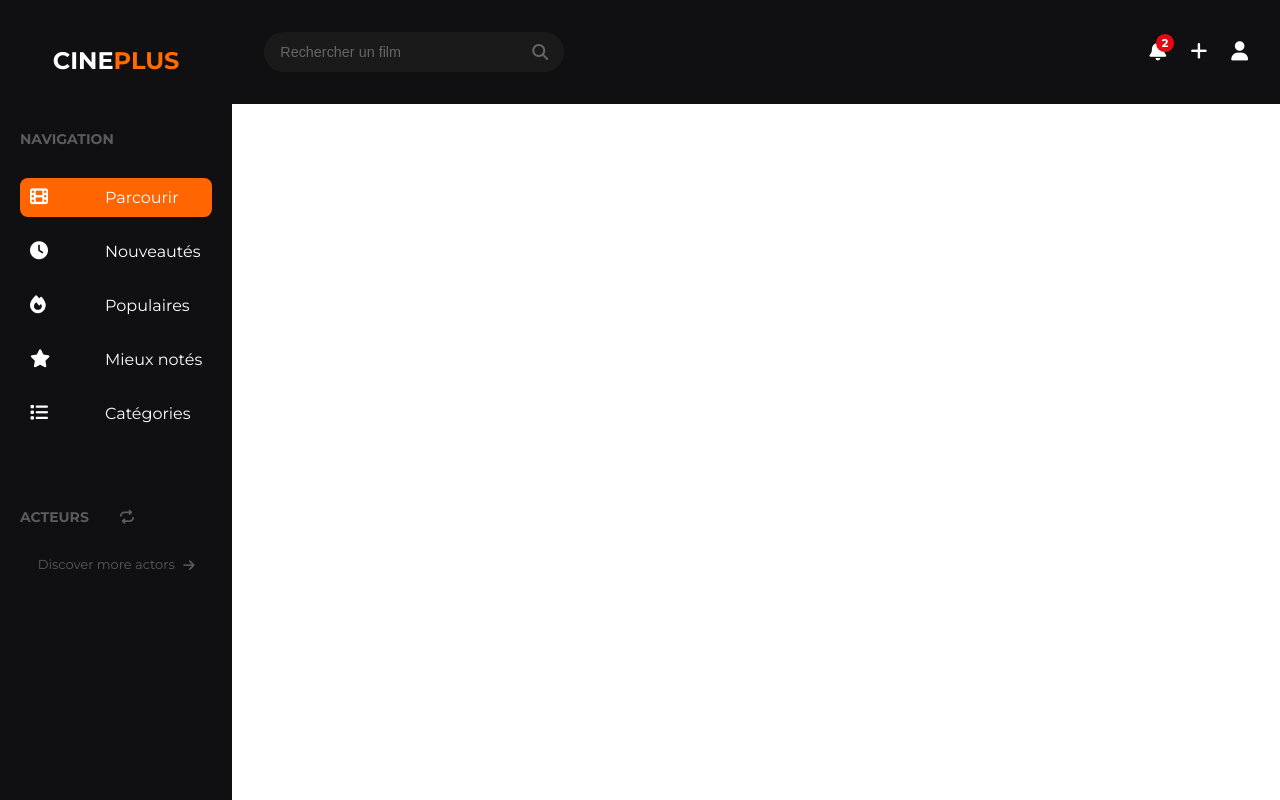
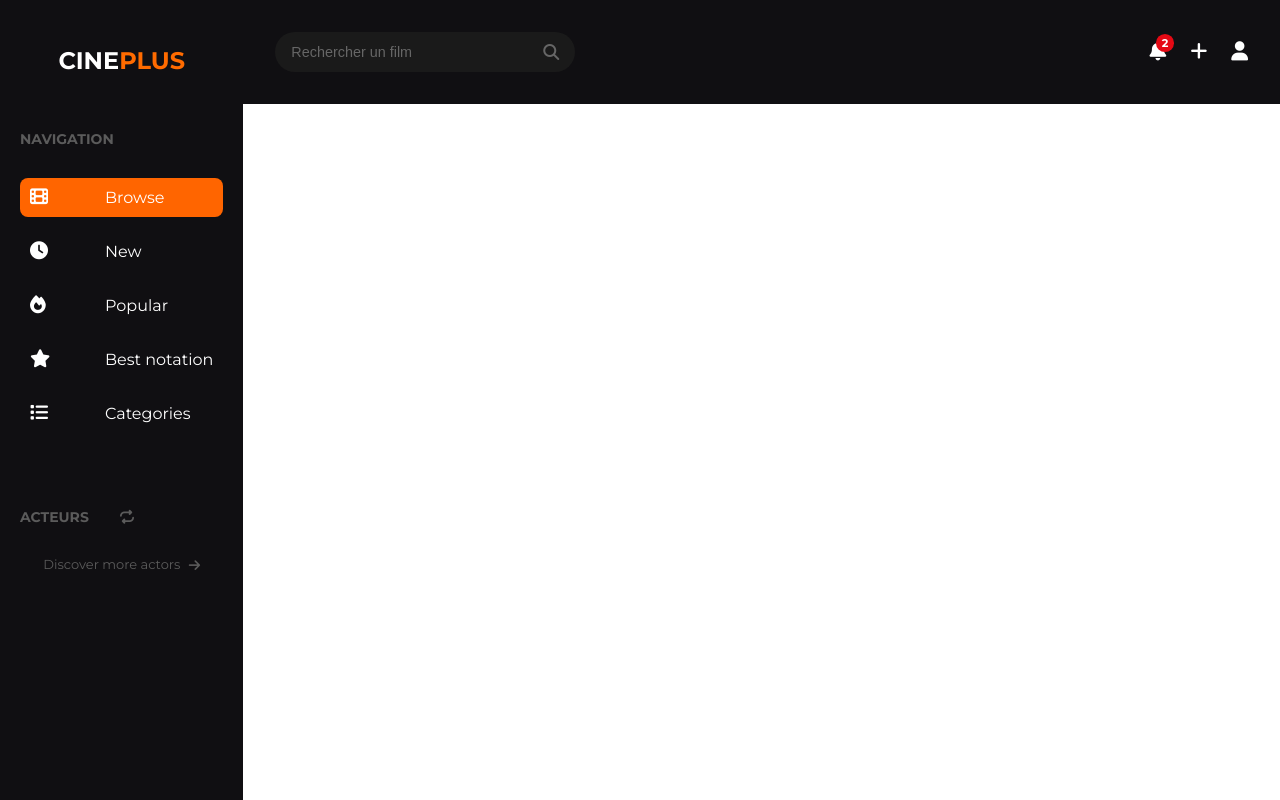
Before and after one commit to LouisHyt/Cinema-MVC, a PHP site: template php/view/template.php in a window 1280 px wide. Run offline with PHP 8.4, Linux system fonts and the light colour scheme; the template is opened without the code that fills it, so the values that code supplies are empty.

Commit message:
added sidebar logic

```diff
--- a/php/public/css/style.css
+++ b/php/public/css/style.css
@@ -4,14 +4,6 @@
     --accent-clr: #FF6500;
     --discrete-clr: #5B5B5B;
     --background-clr: #100F12;
-
-    --angle: 90deg;
-}
-
-@property --angle {
-    syntax: '<angle>';
-    initial-value: 0deg;
-    inherits: false;
 }
 
 @layer reset {
--- a/php/view/partials/navbar.php
+++ b/php/view/partials/navbar.php
@@ -1,4 +1,3 @@
-<link rel="stylesheet" href="public/css/navbar.css">
 <nav id="navbar">
     <div class="search-container">
         <input type="text" class="search-input" placeholder="Rechercher un film">
--- a/php/view/partials/sidebar.php
+++ b/php/view/partials/sidebar.php
@@ -6,49 +6,48 @@
     $actors = $persons["actors"];
     $directors = $persons["directors"];
 
+    $activeLink = isset($_GET["filter"]) ? $_GET["filter"] : null;
+
 ?>
 
 
-
-<link rel="stylesheet" href="public/css/sidebar.css">
 <script src="public/js/sidebar.js" defer></script>
-
 <aside id="sidebar">
 
     <div class="logo">
-        <span class="cine">CINE</span><span class="plus">PLUS</span>
+        <a href="./"><span class="cine">CINE</span><span class="plus">PLUS</span></a>
     </div>
     <div class="navigation">
         <h3>Navigation</h3>
         <ul class="nav-links">
             <li>
-                <a href="#" class="active">
+                <a href="./?action=listMovies" class="<?= !$activeLink ? "active" : "" ?>">
                     <i class="fas fa-film"></i>
-                    <span>Parcourir</span>
+                    <span>Browse</span>
                 </a>
             </li>
             <li>
-                <a href="#">
+                <a href="./?action=listMovies&filter=new" class="<?= $activeLink == "new" ? "active" : "" ?>">
                     <i class="fas fa-clock"></i>
-                    <span>Nouveautés</span>
+                    <span>New</span>
                 </a>
             </li>
             <li>
-                <a href="#">
+                <a href="./?action=listMovies&filter=popularity" class="<?= $activeLink == "popularity" ? "active" : "" ?>">
                     <i class="fas fa-fire"></i>
-                    <span>Populaires</span>
+                    <span>Popular</span>
                 </a>
             </li>
             <li>
-                <a href="#">
+                <a href="./?action=listMovies&filter=notation" class="<?= $activeLink == "notation" ? "active" : "" ?>">
                     <i class="fas fa-star"></i>
-                    <span>Mieux notés</span>
+                    <span>Best notation</span>
                 </a>
             </li>
             <li>
-                <a href="#">
+                <a href="">
                     <i class="fas fa-list"></i>
-                    <span>Catégories</span>
+                    <span>Categories</span>
                 </a>
             </li>
         </ul>
--- a/php/view/template.php
+++ b/php/view/template.php
@@ -5,6 +5,8 @@
     <meta name="description" content="<?= $metadesc ?>">
     <link rel="stylesheet" href="https://cdnjs.cloudflare.com/ajax/libs/font-awesome/6.5.1/css/all.min.css">
     <link rel="stylesheet" href="public/css/style.css">
+    <link rel="stylesheet" href="public/css/sidebar.css">
+    <link rel="stylesheet" href="public/css/navbar.css">
     <title><?= $title ?></title>
 </head>
 <body>
```
